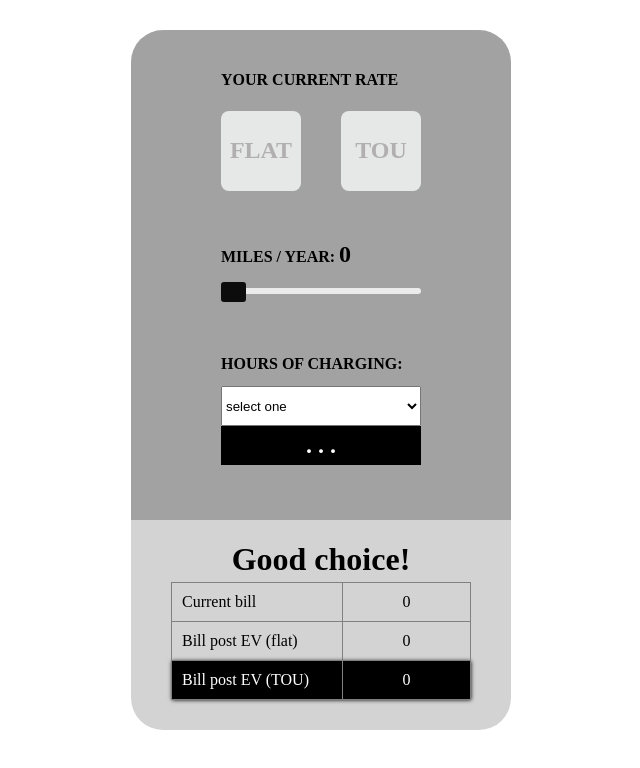
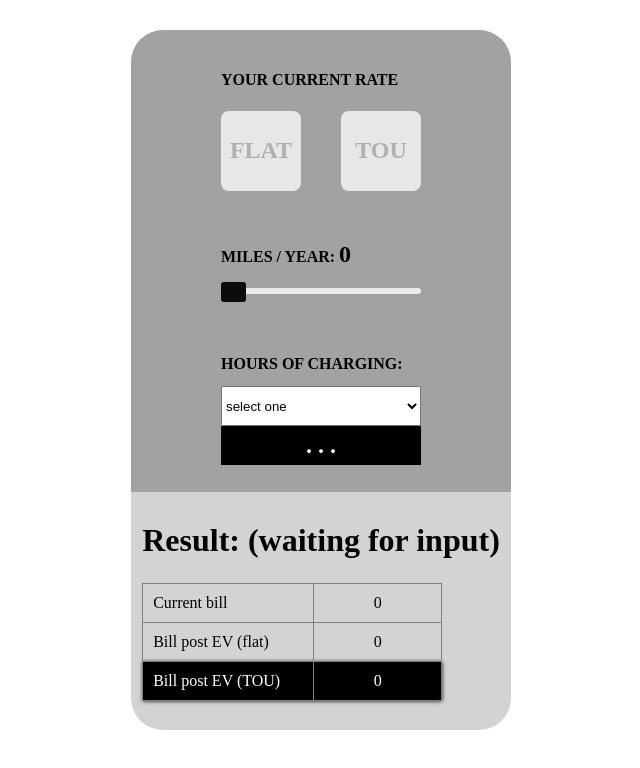
Before and after one commit to asd0999/ev, a React (Create React App) app: page / in a window 1280 px wide. Shown: the top 768 px of the page, without its empty margins (319-959 px from the left). Built offline with nearby package versions, Linux system fonts and the light colour scheme.

Commit message:
output section css

```diff
--- a/src/components/Output.js
+++ b/src/components/Output.js
@@ -103,13 +103,16 @@ function Output(props) {
   return (
     <div>
       <h1>
+        Result:{" "}
         {rate === "A" && billB2rateA < billB2rateB
           ? "Good choice!"
           : rate === "A" && billB2rateA > billB2rateB
           ? "Get TOU rate!"
           : rate === "B" && billB2rateA < billB2rateB
           ? "Get flat rate!"
-          : "Good choice!"}
+          : rate === "B" && billB2rateA > billB2rateB
+          ? "Good choice!"
+          : "(waiting for input)"}
       </h1>
 
       <table>
--- a/src/index.css
+++ b/src/index.css
@@ -21,7 +21,7 @@ body {
 }
 
 .input {
-    height: 70%;
+    height: 66%;
     width: 380px;
     display: flex;
     flex-direction: column;
@@ -38,7 +38,7 @@ body {
 }
 
 .output {
-    height: 30%;
+    height: 34%;
     width: 380px;
     display: flex;
     flex-direction: column;
@@ -146,7 +146,8 @@ h4 span {
 
 h1 {
     text-align: center;
-    margin-bottom: 4px;
+    margin-bottom: 24px;
+    margin-top: 30px;
 }
 
 table {
```
